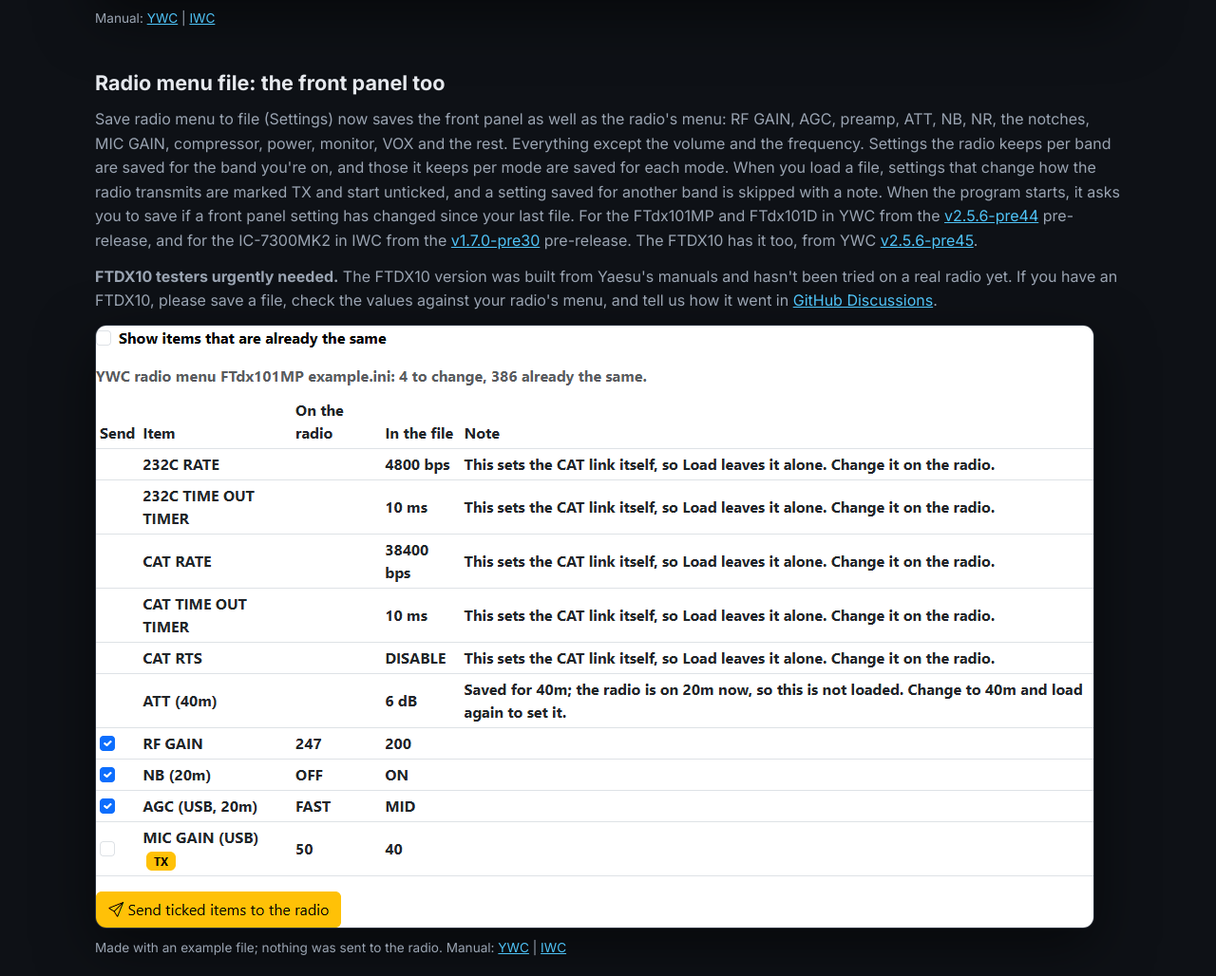
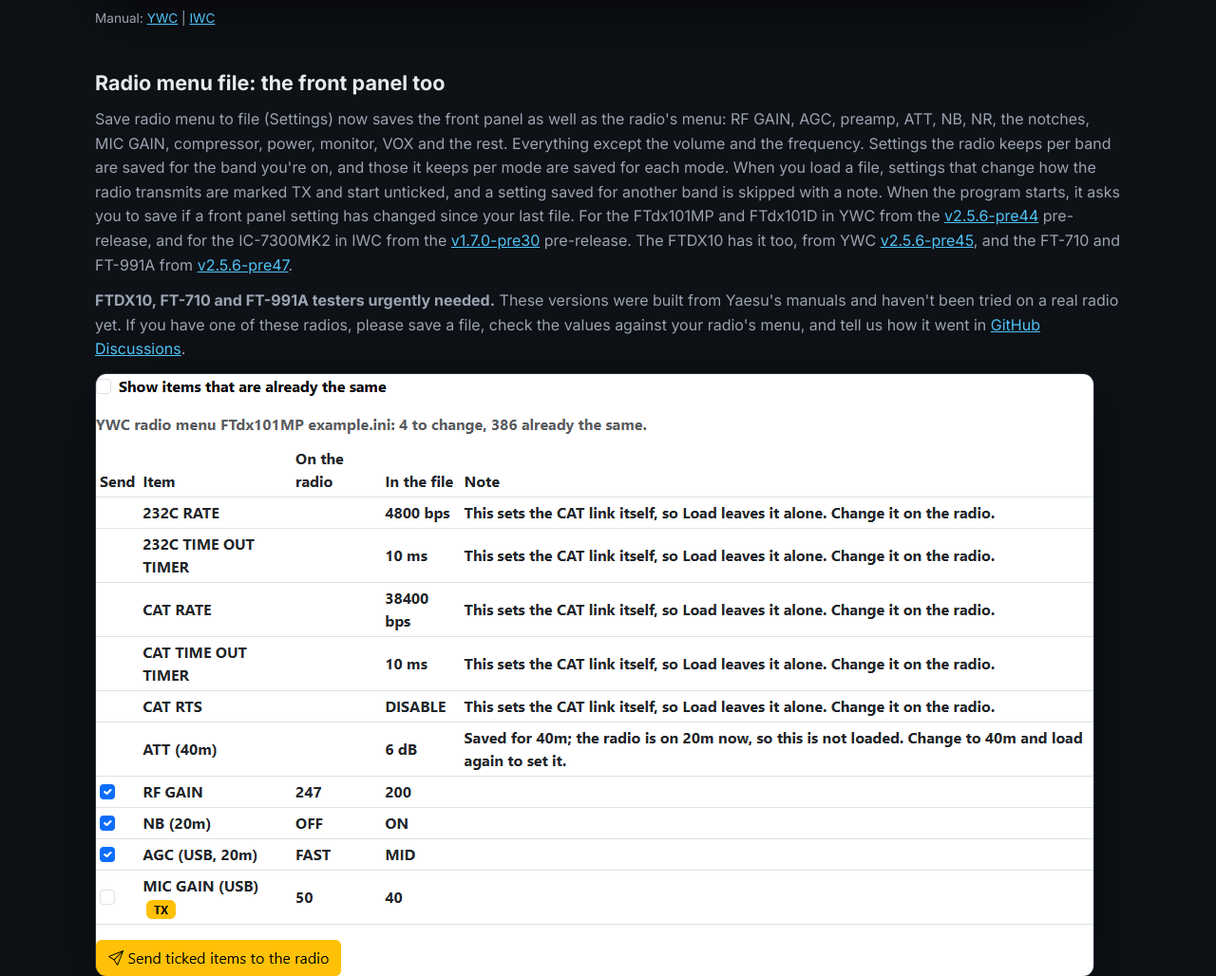
Before and after one commit to mm5agm/mm5agm.github.io, a plain HTML site: page index.html in a window 1280 px wide. Shown: the part 5804-6832 px from the top of the page at 95% size. Drawn offline with Linux system fonts and the light colour scheme.

Commit message:
Website: radio menu file and front panel save for the FT-710 and FT-991A in YWC v2.5.6-pre47, testers wanted
Co-Authored-By: Claude Opus 5.5 <noreply@anthropic.com>

```diff
--- a/index.html
+++ b/index.html
@@ -624,12 +624,14 @@
                         pre-release, and for the IC-7300MK2 in IWC from the
                         <a href="https://github.com/mm5agm/Icom_Web_Control/releases/tag/v1.7.0-pre30" target="_blank" rel="noopener">v1.7.0-pre30</a>
                         pre-release. The FTDX10 has it too, from YWC
-                        <a href="https://github.com/mm5agm/Yaesu_Web_Control/releases/tag/v2.5.6-pre45" target="_blank" rel="noopener">v2.5.6-pre45</a>.
+                        <a href="https://github.com/mm5agm/Yaesu_Web_Control/releases/tag/v2.5.6-pre45" target="_blank" rel="noopener">v2.5.6-pre45</a>,
+                        and the FT-710 and FT-991A from
+                        <a href="https://github.com/mm5agm/Yaesu_Web_Control/releases/tag/v2.5.6-pre47" target="_blank" rel="noopener">v2.5.6-pre47</a>.
                     </p>
                     <p>
-                        <strong>FTDX10 testers urgently needed.</strong> The FTDX10 version was built from
-                        Yaesu's manuals and hasn't been tried on a real radio yet. If you have an FTDX10,
-                        please save a file, check the values against your radio's menu, and tell us how it
+                        <strong>FTDX10, FT-710 and FT-991A testers urgently needed.</strong> These versions were
+                        built from Yaesu's manuals and haven't been tried on a real radio yet. If you have one of
+                        these radios, please save a file, check the values against your radio's menu, and tell us how it
                         went in
                         <a href="https://github.com/mm5agm/Yaesu_Web_Control/discussions" target="_blank" rel="noopener">GitHub Discussions</a>.
                     </p>
```
